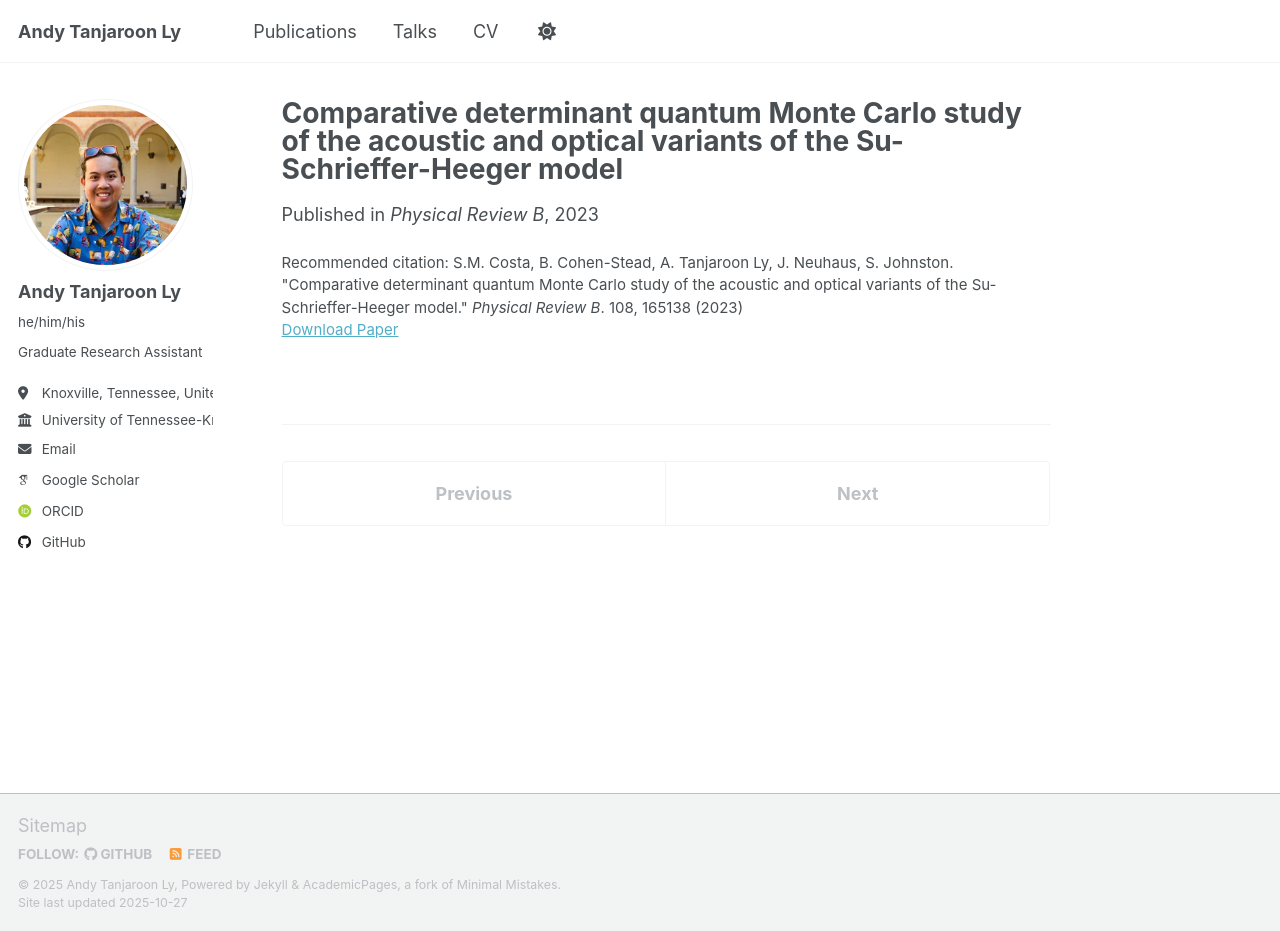
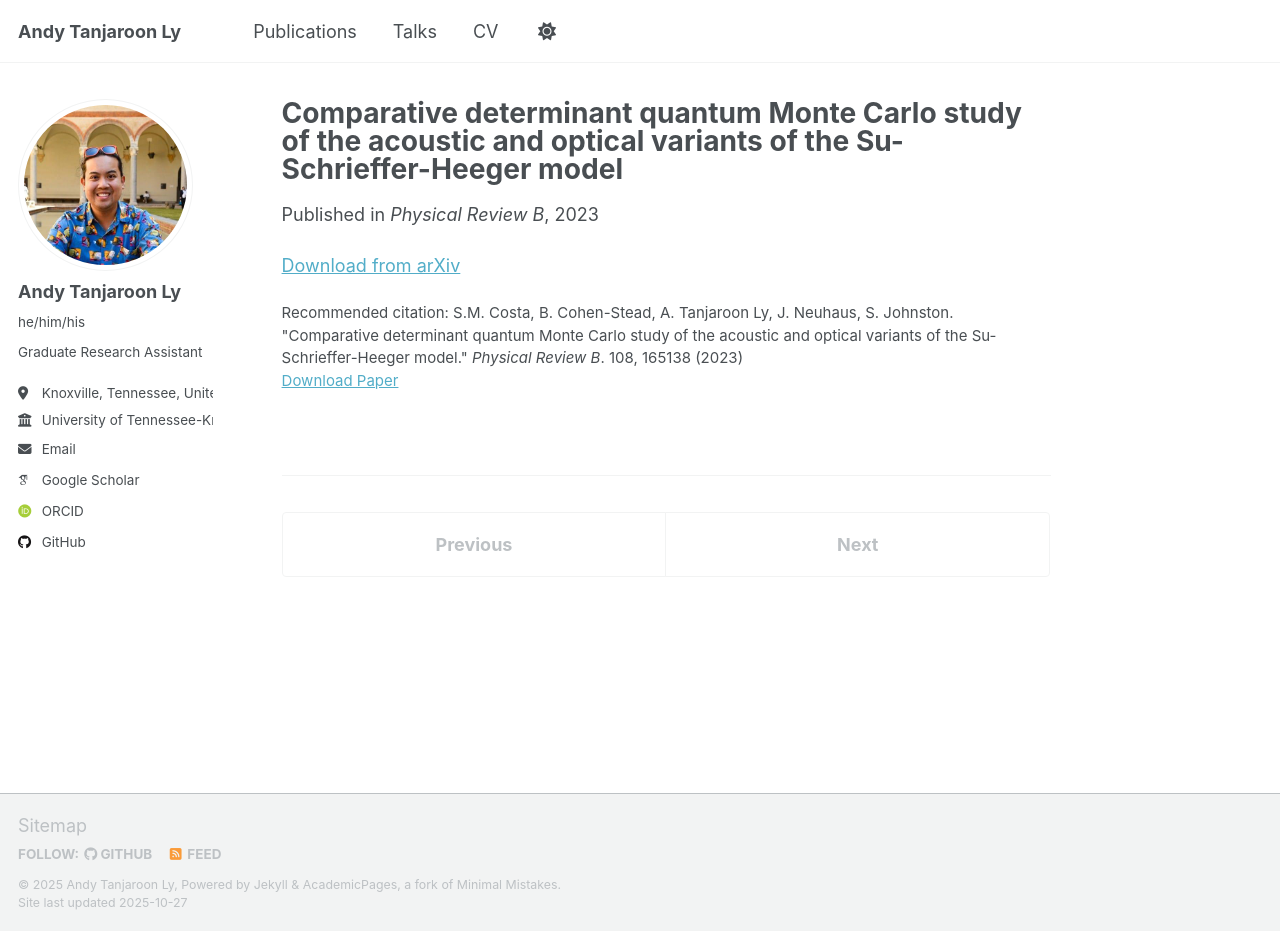
Before and after one commit to atanjaro/atanjaro.github.io, a Jekyll site: the page built from _publications/2023-10-19-comparative.md, in a window 1280 px wide and 931 px high. Built offline with Jekyll 4.4.1, drawn with Linux system fonts in a browser that asks for light colours; some web fonts are replaced; a script that is not in the unit is left out.

Commit message:
Update 2023-10-19-comparative.md

```diff
--- a/_publications/2023-10-19-comparative.md
+++ b/_publications/2023-10-19-comparative.md
@@ -7,6 +7,6 @@
 date: 2023-10-19
 venue: 'Physical Review B'
 paperurl: 'https://journals.aps.org/prb/abstract/10.1103/PhysRevB.108.165138'
-arxivurl: 'https://arxiv.org/abs/2307.10058'
 citation: 'S.M. Costa, B. Cohen-Stead, A. Tanjaroon Ly, J. Neuhaus, S. Johnston. &quot;Comparative determinant quantum Monte Carlo study of the acoustic and optical variants of the Su-Schrieffer-Heeger model.&quot; <i>Physical Review B</i>. 108, 165138 (2023)'
 ---
+[Download from arXiv](https://arxiv.org/abs/2307.10058)
```
